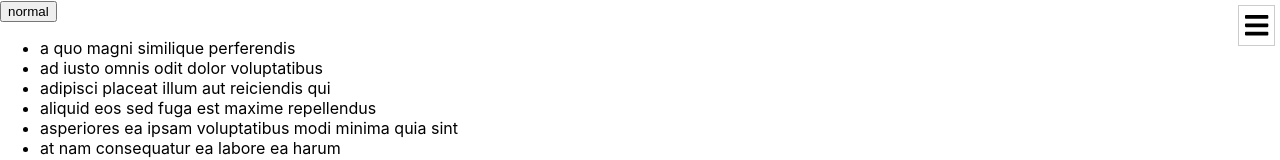
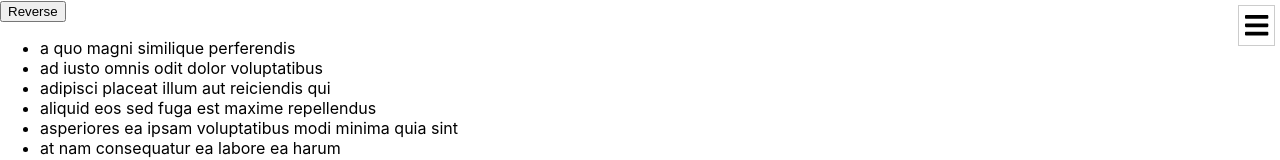
Before and after one commit to rudfoss/cra-workshop, a React (Create React App) app: page /posts/static/asc in a window 1280 px wide. Shown: the top 160 px of the page. Built offline with nearby package versions, Linux system fonts and the light colour scheme.

Commit message:
ListPosts

```diff
--- a/src/features/ListPosts/ListPosts.tsx
+++ b/src/features/ListPosts/ListPosts.tsx
@@ -1,25 +1,32 @@
-import React, { useState } from "react"
+import React, { useMemo } from "react"
 import posts from "data/posts.json"
 
 const compare = new Intl.Collator(navigator.language).compare
 
-export const ListPosts = (): JSX.Element => {
-	const [sortDirection, setSortDirection] = useState<"normal" | "reverse">("normal")
+interface ListPostsParams {
+	direction?: "asc" | "desc"
+	reverseSort: () => void
+}
 
-	const sortedPosts = posts.sort(
-		(a, b) => sortDirection === "normal"
-			? compare(a.title, b.title)
-			: compare(a.title, b.title) * -1)
+const postSorter = (direction: ListPostsParams["direction"]) => {
+	const mutatedPosts = posts.slice()
+	if (direction === "asc") {
+		mutatedPosts.sort((a, b) => compare(a.title, b.title))
+		return mutatedPosts
+	}
 
-	const switchSortDirection = () => {
-		setSortDirection(sortDirection === "normal" ? "reverse" : "normal")
-	}
+	mutatedPosts.sort((a, b) => compare(b.title, a.title))
+	return mutatedPosts
+}
+
+export const ListPosts = ({direction = "asc", reverseSort}: ListPostsParams): JSX.Element => {
+	const sortedPosts = useMemo(() => postSorter(direction), [direction])
 
 	return (
 		<>
-			<button onClick={switchSortDirection}>{sortDirection}</button>
+			<button onClick={reverseSort}>Reverse</button>
 			<ul>
-				{posts.map((post) => (
+				{sortedPosts.map((post) => (
 					<li key={post.id}>{post.title}</li>
 				))}
 			</ul>
--- /dev/null
+++ b/src/features/ListPosts/ListPostsRouter.tsx
@@ -0,0 +1,32 @@
+import React from "react"
+import { useRouteMatch, Switch, Route, useHistory, Redirect } from "react-router-dom"
+import ListPosts from "./ListPosts"
+
+export const ListPostsRouter = (): JSX.Element => {
+	const { path, url } = useRouteMatch()
+	const { push } = useHistory()
+
+	const switchSort = (to: "asc" | "desc") => () => {
+		push(`${url}/${to}`)
+	}
+
+	return (
+		<Switch>
+			<Route path={`${path}`} exact>
+				<Redirect to={`${url}/asc`}/>
+			</Route>
+
+			<Route path={`${path}/asc`}>
+				<ListPosts direction="asc" reverseSort={switchSort("desc")}/>
+			</Route>
+			<Route path={`${path}/desc`}>
+				<ListPosts direction="desc" reverseSort={switchSort("asc")}/>
+			</Route>
+			<Route>
+				<p>Sorting direction not supported</p>
+			</Route>
+		</Switch>
+	)
+}
+
+export default ListPostsRouter
--- a/src/features/ListPosts/index.ts
+++ b/src/features/ListPosts/index.ts
@@ -1 +1 @@
-export { default } from "./ListPosts"
+export { default } from "./ListPostsRouter"
```
